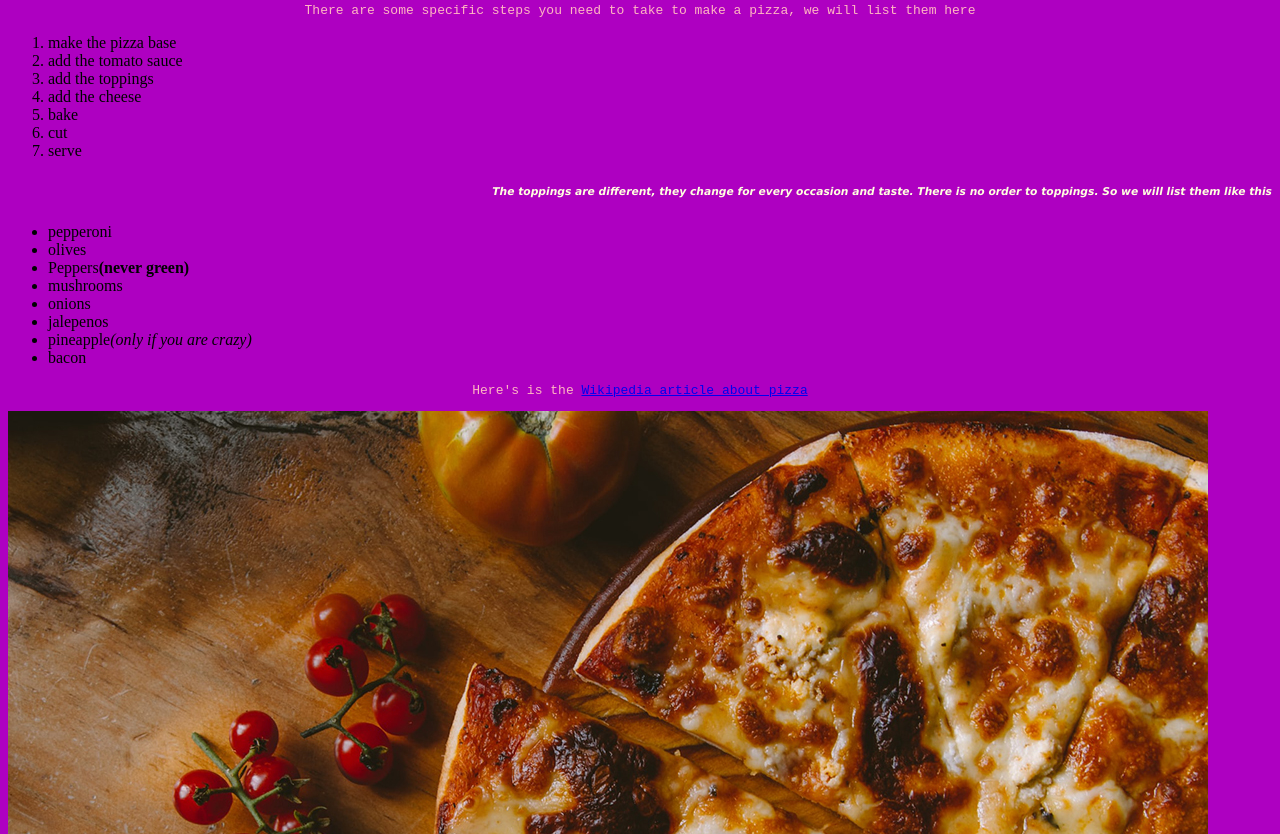
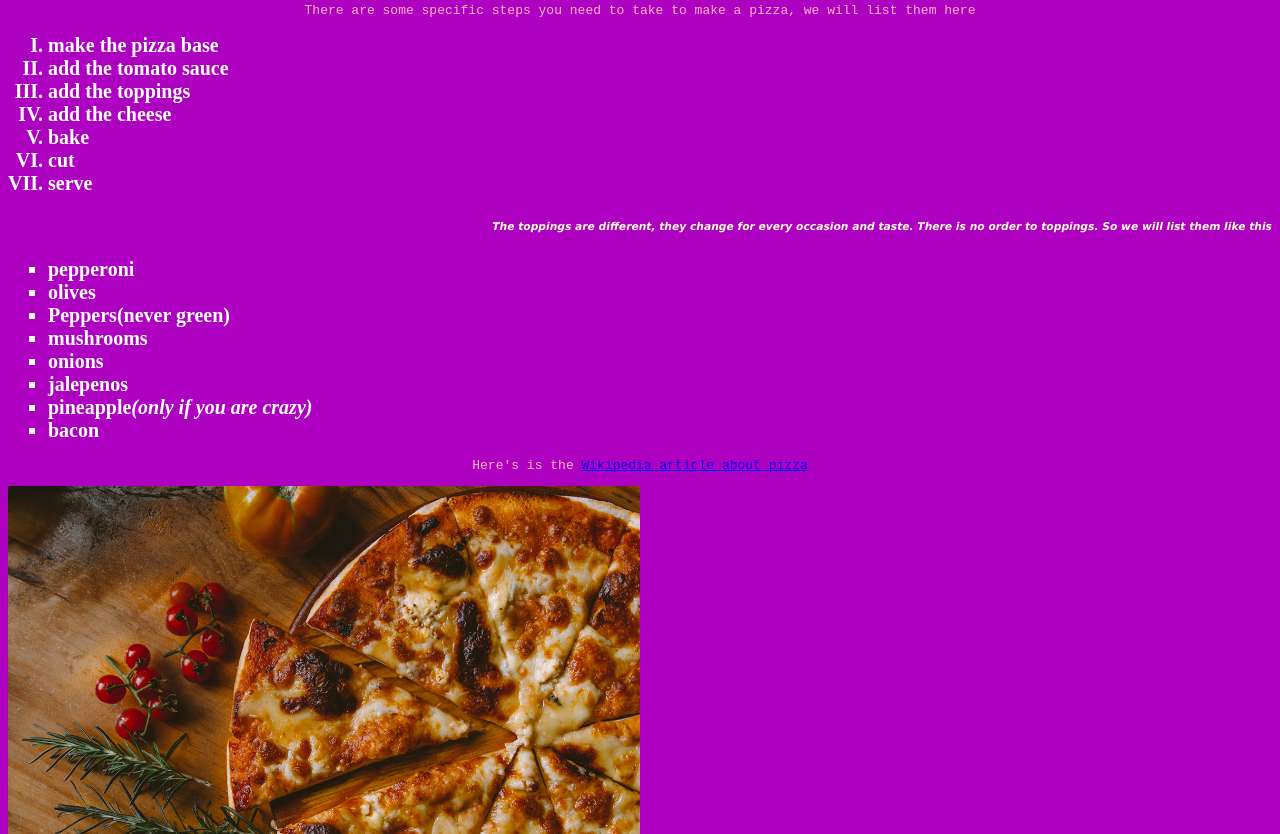
Before and after one commit to Rxip18/week2, a plain HTML site: page index.html in a window 1280 px wide. Shown: the part 1315-2149 px from the top of the page. Drawn offline with Linux system fonts and the light colour scheme.

Commit message:
Completed it

```diff
--- a/index.html
+++ b/index.html
@@ -61,7 +61,7 @@ initial-scale=1.0">
             <p>Here's is the <a href="https://en.wikipedia.org/wiki/Pizza" target="_blank"> Wikipedia
                 article about pizza</a></p>
 
-                <img src="pizza.jpg" alt="a picture of a pizza">
+                <img class="pizza" src="pizza.jpg" alt="a picture of a pizza">
 
 
 </body>
--- a/styles.css
+++ b/styles.css
@@ -33,3 +33,21 @@ h1 {
         text-align:left;
         font-weight: bold;
     }
+    ul{
+        list-style-type:square;
+    }
+    ol{
+        list-style-type: upper-roman;
+    }
+    li{
+        color: white;
+        font-size: 20px;
+        font-weight: bold;
+    }
+    fave{
+        color:orangered
+    }
+
+.pizza{
+    width: 50%;
+}
```
